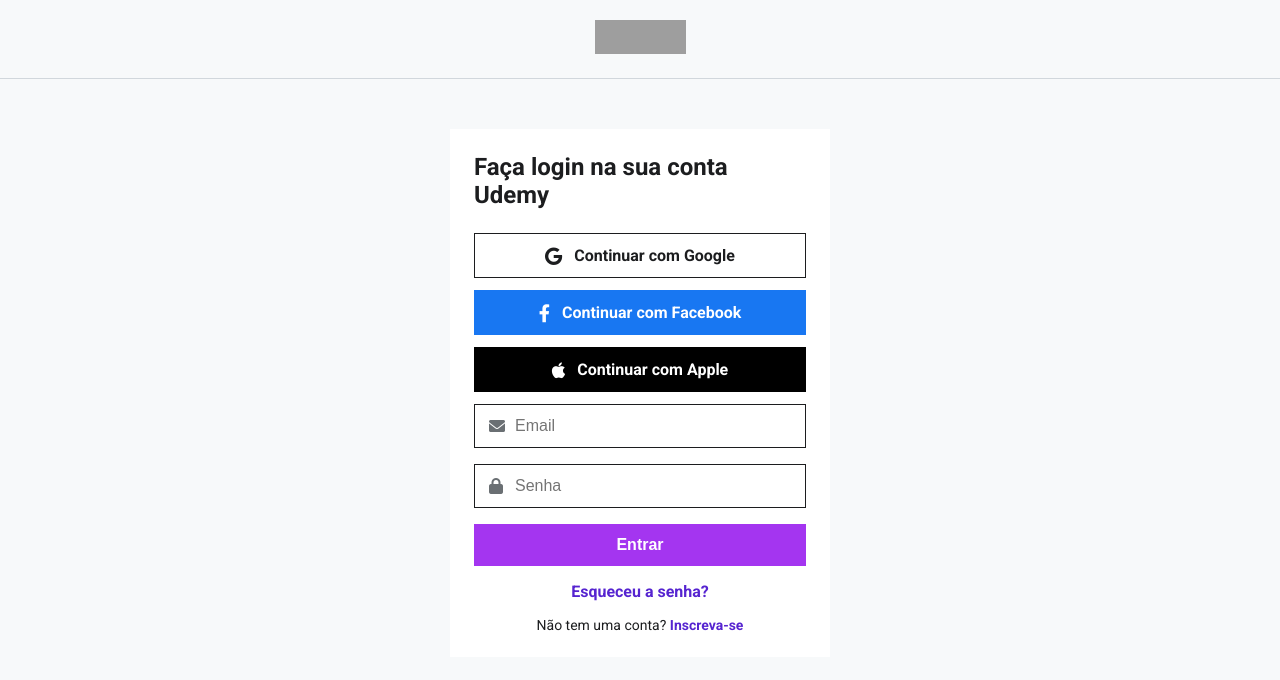
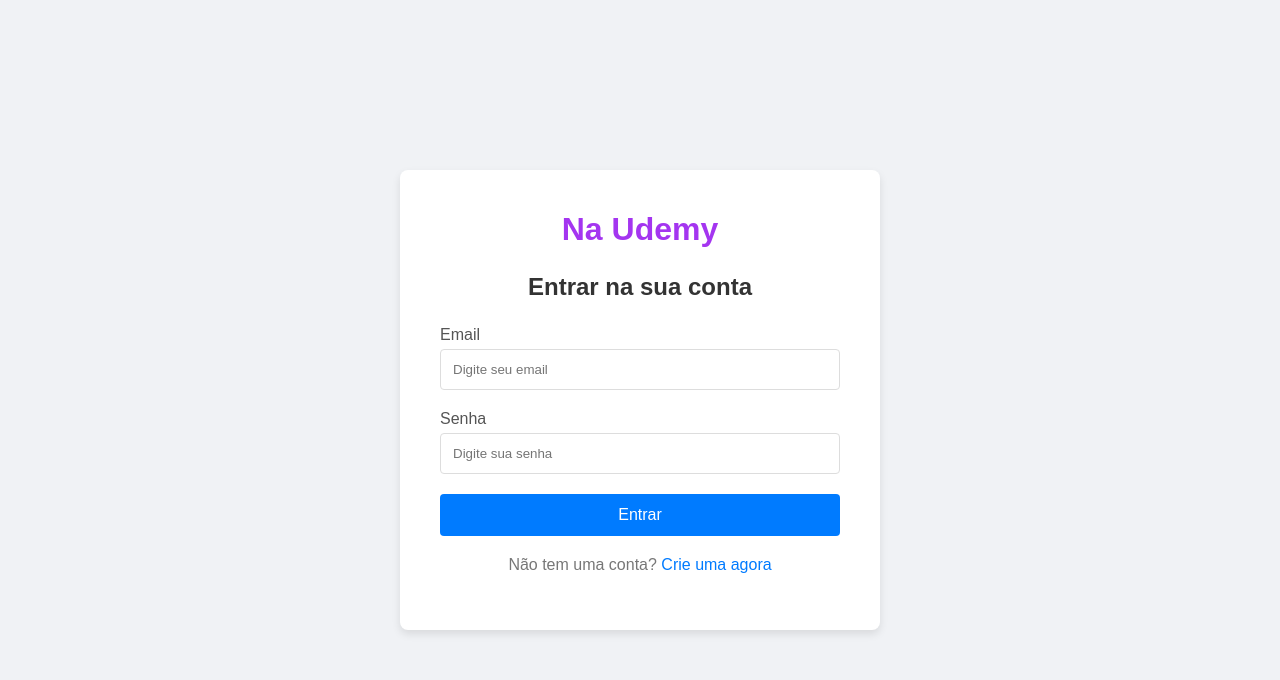
Before and after one commit to JandersonSlv/HTML, a plain HTML site: page Exercicio07/login.html in a window 1280 px wide. Drawn offline with Linux system fonts and the light colour scheme; grey boxes are pictures that could not be loaded.

Commit message:
Atualizando as atividades

```diff
--- a/Exercicio07/CSS/style-login.css
+++ b/Exercicio07/CSS/style-login.css
@@ -1,160 +1,89 @@
-/* Importação da fonte e reset básico */
-@import url('https://fonts.googleapis.com/css2?family=Roboto:wght@400;500;700&display=swap');
-
-* {
+/* --- Estilos Gerais --- */
+body {
+    font-family: Arial, sans-serif;
+    background-color: #f0f2f5;
+    display: flex;
+    justify-content: center;
+    align-items: center;
+    height: 100vh;
     margin: 0;
-    padding: 0;
-    box-sizing: border-box;
-}
-
-body {
-    font-family: 'Roboto', sans-serif;
-    background-color: #f7f9fa;
-    color: #1c1d1f;
-    display: flex;
-    flex-direction: column;
-    align-items: center;
-    min-height: 100vh;
-}
-
-/* --- Cabeçalho --- */
-.main-header {
-    width: 100%;
-    padding: 20px 0;
-    text-align: center;
-    border-bottom: 1px solid #d1d7dc;
-}
-
-.logo img {
-    height: 34px;
 }
 
 /* --- Container do Login --- */
 .login-container {
-    display: flex;
-    justify-content: center;
+    background-color: #ffffff;
+    padding: 40px;
+    border-radius: 8px;
+    box-shadow: 0 4px 8px rgba(0, 0, 0, 0.1);
     width: 100%;
-    padding: 20px;
+    max-width: 400px;
 }
 
-.login-form {
-    width: 100%;
-    max-width: 380px;
-    background-color: #fff;
-    padding: 24px;
-    margin-top: 30px;
+/* --- Logo Marca --- */
+.login-form h1 {
+    font-weight: bold;
+    color: #a435f0;
+    text-align: center;
+    margin-top: 1px;
+    margin-bottom: 25px;
 }
 
-.login-form h1 {
-    font-size: 24px;
-    font-weight: 700;
-    margin-bottom: 24px;
-    text-align: left;
+/* --- Título do Formulário --- */
+.login-form h2 {
+    margin-bottom: 25px;
+    color: #333;
+    text-align: center;
 }
 
-/* --- Botões de Login Social --- */
-.social-login-btn {
-    display: flex;
-    align-items: center;
-    justify-content: center;
-    width: 100%;
-    padding: 12px;
-    margin-bottom: 12px;
-    border: 1px solid #1c1d1f;
-    text-decoration: none;
-    font-weight: 700;
-    font-size: 16px;
-    transition: background-color 0.2s, color 0.2s;
+/* --- Grupo de Input (Label + Campo) --- */
+.input-group {
+    margin-bottom: 20px;
 }
 
-.social-login-btn i {
-    margin-right: 12px;
-    font-size: 18px;
-}
-
-.google {
-    background-color: #fff;
-    color: #1c1d1f;
-}
-.google:hover { background-color: #f7f9fa; }
-
-.facebook {
-    background-color: #1877f2;
-    color: #fff;
-    border-color: #1877f2;
-}
-.facebook:hover { background-color: #166fe5; }
-
-.apple {
-    background-color: #000;
-    color: #fff;
-    border-color: #000;
-}
-.apple:hover { background-color: #333; }
-
-
-/* --- Formulário Principal --- */
-.input-group {
-    position: relative;
-    margin-bottom: 16px;
-}
-
-.input-group i {
-    position: absolute;
-    left: 15px;
-    top: 50%;
-    transform: translateY(-50%);
-    color: #6a6f73;
+.input-group label {
+    display: block;
+    margin-bottom: 5px;
+    color: #555;
 }
 
 .input-group input {
     width: 100%;
-    padding: 12px 12px 12px 40px; /* Espaço para o ícone */
-    border: 1px solid #1c1d1f;
-    font-size: 16px;
+    padding: 12px;
+    border: 1px solid #ddd;
+    border-radius: 4px;
+    box-sizing: border-box;
 }
 
-.input-group input:focus {
-    outline: none;
-    border: 2px solid #a435f0;
+/* --- Botão de Login --- */
+button {
+    width: 100%;
+    padding: 12px;
+    border: none;
+    background-color: #007bff;
+    color: white;
+    border-radius: 4px;
+    font-size: 16px;
+    cursor: pointer;
+    transition: background-color 0.3s;
 }
 
-.login-btn {
-    width: 100%;
-    padding: 12px;
-    background-color: #a435f0; /* Roxo da Udemy */
-    color: #fff;
-    border: none;
-    font-size: 16px;
-    font-weight: 700;
-    cursor: pointer;
-    transition: background-color 0.2s;
+/* Efeito ao passar o mouse sobre o botão */
+button:hover {
+    background-color: #0056b3;
 }
 
-.login-btn:hover {
-    background-color: #8710d8;
+/* --- Link para Registro --- */
+.register-link {
+    text-align: center;
+    margin-top: 20px;
+    color: #777;
 }
 
-/* --- Rodapé do Formulário --- */
-.form-footer {
-    text-align: center;
-    margin-top: 16px;
-}
-
-.forgot-password {
-    display: block;
-    margin-bottom: 16px;
-    color: #5624d0;
-    font-weight: 700;
+.register-link a {
+    color: #007bff;
     text-decoration: none;
 }
 
-.form-footer p {
-    font-size: 14px;
+.register-link a:hover {
+    text-decoration: underline;
 }
-
-.signup-link {
-    color: #5624d0;
-    font-weight: 700;
-    text-decoration: none;
-}
--- /dev/null
+++ b/Exercicio07/CSS/style-tube.css
@@ -0,0 +1,32 @@
+body {
+    font-family: sans-serif;
+    background-color: #f7f9fa;
+    margin: 0;
+}
+
+.header {
+    background-color: white;
+    padding: 16px 32px;
+    box-shadow: 0 2px 4px rgba(0,0,0,0.08);
+    display: flex;
+    justify-content: space-between;
+    align-items: center;
+}
+
+.header .logo {
+    font-size: 24px;
+    font-weight: bold;
+    color: red;
+}
+
+.header .pesquisar{
+    flex-grow: 1;
+    margin: 0 32px;
+}
+
+.header .pesquisar input {
+    width: 50%;
+    padding: 12px;
+    border: 1px solid black;
+    border-radius: 99px;
+}
--- a/Exercicio07/login.html
+++ b/Exercicio07/login.html
@@ -1,49 +1,35 @@
 <!DOCTYPE html>
-<html lang="pt-BR">
+<html lang="pt-br">
 <head>
     <meta charset="UTF-8">
     <meta name="viewport" content="width=device-width, initial-scale=1.0">
-    <title>Login - Inspirado na Udemy</title>
+    <title>Login - Na Udemy</title>
     <link rel="stylesheet" href="/Exercicio07/CSS/style-login.css">
-    <link rel="stylesheet" href="https://cdnjs.cloudflare.com/ajax/libs/font-awesome/6.0.0-beta3/css/all.min.css">
 </head>
 <body>
-    <header class="main-header">
-        <a href="index.html" class="logo">
-            <img src="https://www.udemy.com/staticx/udemy/images/v7/logo-udemy.svg" alt="Logo" width="91" height="34">
-        </a>
-    </header>
 
-    <main class="login-container">
-        <div class="login-form">
-            <h1>Faça login na sua conta Udemy</h1>
-            <a href="#" class="social-login-btn google">
-                <i class="fab fa-google"></i> Continuar com Google
-            </a>
-            <a href="#" class="social-login-btn facebook">
-                <i class="fab fa-facebook-f"></i> Continuar com Facebook
-            </a>
-            <a href="#" class="social-login-btn apple">
-                <i class="fab fa-apple"></i> Continuar com Apple
-            </a>
+    <div class="login-container">
+        <form class="login-form">
+            <h1>Na Udemy</h1>
+            <h2>Entrar na sua conta</h2>
 
-            <form>
-                <div class="input-group">
-                    <i class="fas fa-envelope"></i>
-                    <input type="email" placeholder="Email" required>
-                </div>
-                <div class="input-group">
-                    <i class="fas fa-lock"></i>
-                    <input type="password" placeholder="Senha" required>
-                </div>
-                <button type="submit" class="login-btn">Entrar</button>
-            </form>
-            <div class="form-footer">
-                <a href="#" class="forgot-password">Esqueceu a senha?</a>
-                <p>Não tem uma conta? <a href="#" class="signup-link">Inscreva-se</a></p>
+            <div class="input-group">
+                <label for="email">Email</label>
+                <input type="email" id="email" name="email" placeholder="Digite seu email" required>
             </div>
-        </div>
-    </main>
+
+            <div class="input-group">
+                <label for="senha">Senha</label>
+                <input type="password" id="senha" name="senha" placeholder="Digite sua senha" required>
+            </div>
+
+            <button type="submit">Entrar</button>
+
+            <p class="register-link">
+                Não tem uma conta? <a href="#">Crie uma agora</a>
+            </p>
+        </form>
+    </div>
 
 </body>
 </html>
```
Also changed, not shown: Exercicio07/index.html (+4 -4 lines), Exercicio07/tube.html (added, +19 -0 lines).
